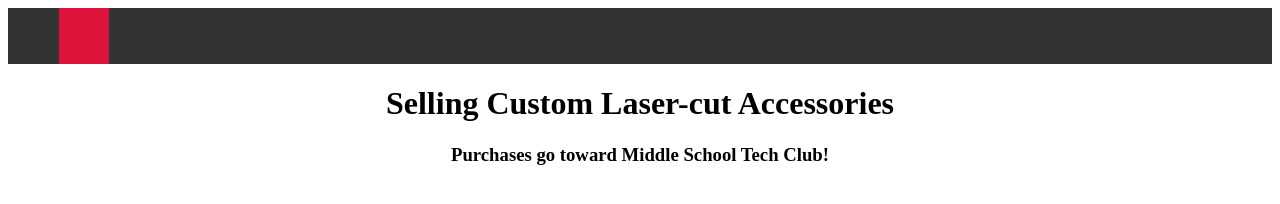
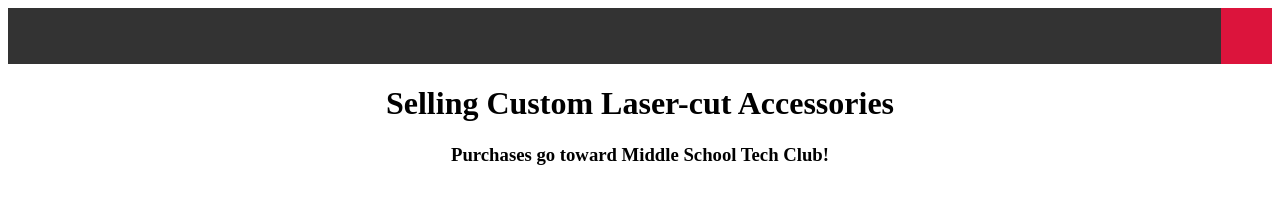
Before and after one commit to crosspointacademy/crosspointacademy.github.io, a plain HTML site: page order.html in a window 1280 px wide. Drawn offline with Linux system fonts and the light colour scheme.

Commit message:
Update order.html

```diff
--- a/order.html
+++ b/order.html
@@ -65,9 +65,9 @@
   <body>
     <div class="navbar">
       <a href="/index.html" title="Home"><i class="material-icons">&#xe88a;</i></a>
-      <a href="/about.html" title="about" class="active"><i class="material-icons">&#xe88f;</i></a>
+      <a href="/about.html" title="about"><i class="material-icons">&#xe88f;</i></a>
       <!--Navbar right; add style="float: right;"-->
-      <a href="/order.html" style="float: right;" title="Order"><i class="material-icons">&#xe854;</i></a>
+      <a href="/order.html" style="float: right;" title="Order" class="active"><i class="material-icons">&#xe854;</i></a>
     </div>
     <div>
       <center>
```
